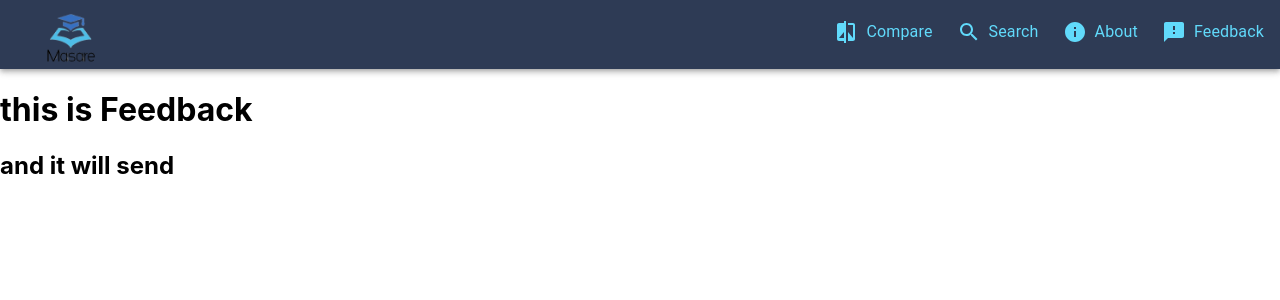
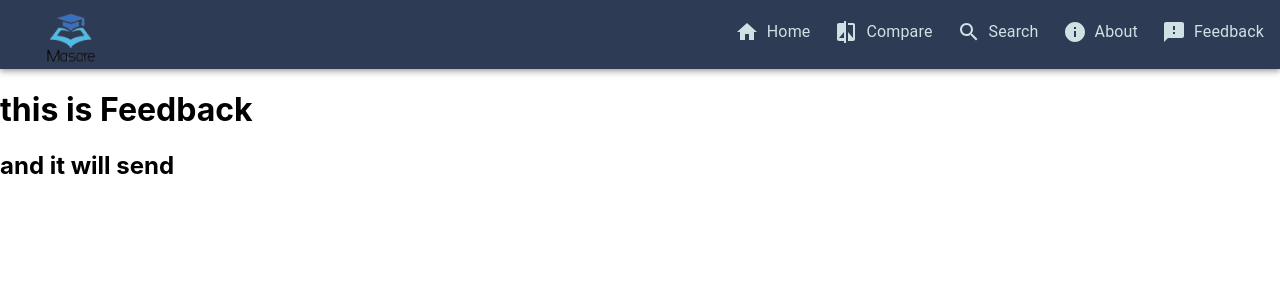
Before and after one commit to omar-1984/mymajor, a React (Create React App) app: page /Feedback in a window 1280 px wide. Shown: the top 300 px of the page. Built offline with nearby package versions, Linux system fonts and the light colour scheme.

Commit message:
minor color change

```diff
--- a/src/components/Header.jsx
+++ b/src/components/Header.jsx
@@ -13,10 +13,11 @@ import FeedbackIcon from "@material-ui/icons/Feedback";
 import { makeStyles } from "@material-ui/core/styles";
 import logo from "../logo.png";
 import Link from "react-router-dom/Link";
+import HomeIcon from "@material-ui/icons/Home";
 
 const useStyles = makeStyles((theme) => ({
   Typography: {
-    color: "#61DAFB",
+    color: "#d0e0e3ff",
   },
   links: {
     textDecoration: "none",
@@ -37,6 +38,18 @@ const Header = () => {
             <img src={logo} alt="logo" className="logo" />
           </Link>
           <Grid container spacing={5} alignItems="center" justify="flex-end">
+            <Link to="/" className={Classes.links}>
+              <IconButton>
+                <Grid container item spacing={1}>
+                  <Grid item>
+                    <HomeIcon className={Classes.Typography} />
+                  </Grid>
+                  <Grid item>
+                    <Typography className={Classes.Typography}>Home</Typography>
+                  </Grid>
+                </Grid>
+              </IconButton>
+            </Link>
             <Link to="/Compare" className={Classes.links}>
               <IconButton>
                 <Grid container item spacing={1}>
```
